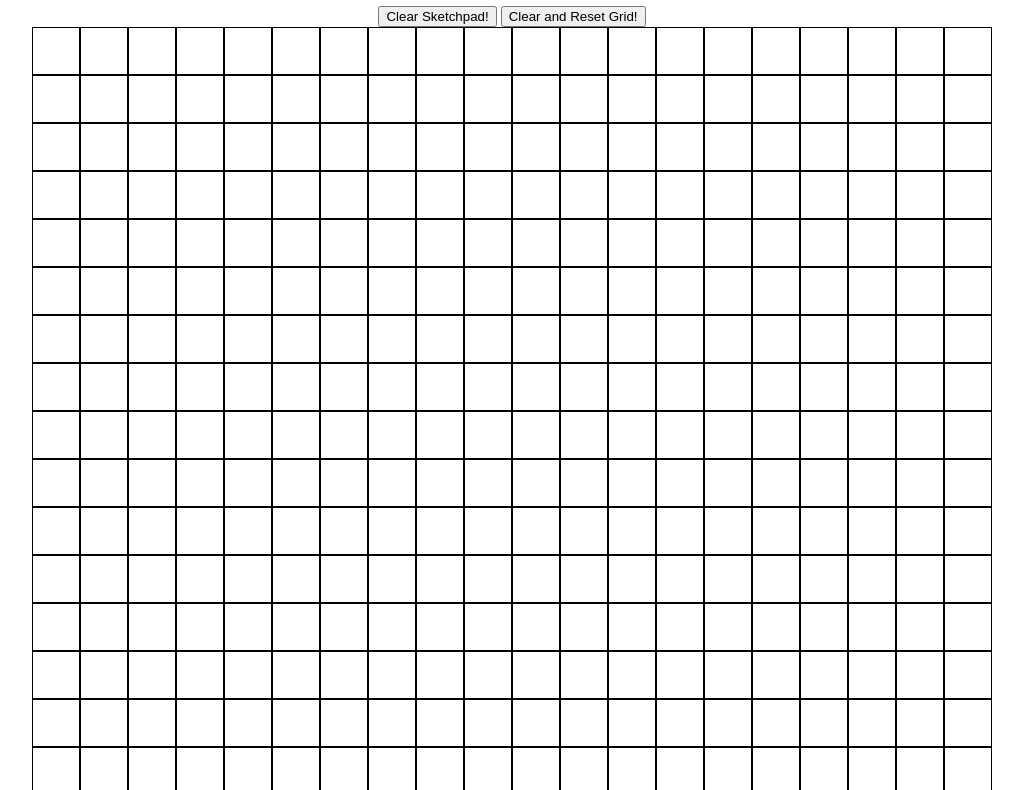
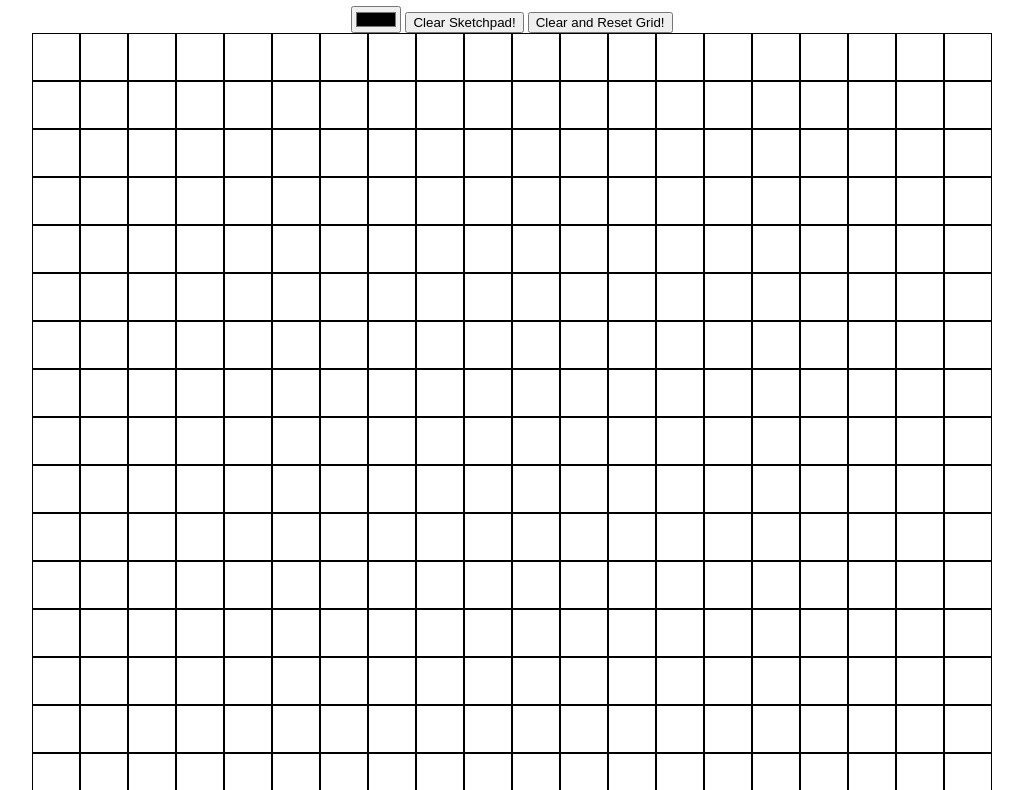
Before and after one commit to GitDavid/etch_a_sketch, a plain HTML site: page index.html in a window 1280 px wide. Shown: the part 52-842 px from the top of the page, without its empty margins (128-1151 px from the left). Drawn offline with Linux system fonts and the light colour scheme.

Commit message:
added color picker

```diff
--- a/index.html
+++ b/index.html
@@ -11,6 +11,7 @@
 <body>
     <h1>Etch-A-Sketch</h1>
     <div id="buttonContainer">
+        <input id="colorpicker" type="color" value="#000000">
         <button id="clear">Clear Sketchpad!</button>
         <button id="reset">Clear and Reset Grid!</button>
     </div>
--- a/main.js
+++ b/main.js
@@ -7,11 +7,9 @@ function createGrid(gridSize) {
     for (let i = 0; i < gridSize**2; i++) {
         const div = document.createElement("div");
         div.classList.add("grid-item");
-        div.addEventListener("mouseover", () => {
-            div.style.backgroundColor = 'black';
-        });
         container.appendChild(div);
     }
+    setInkColor();
 }
 
 const reset = document.getElementById("reset");
@@ -29,12 +27,25 @@ reset.addEventListener("click", () => {
 });
 
 const clear = document.getElementById("clear");
+const gridItems = document.getElementsByClassName("grid-item");
 
 clear.addEventListener("click", clearGrid);
 
 function clearGrid() {
-    const gridItems = document.getElementsByClassName("grid-item");
     Array.prototype.forEach.call(gridItems, (item) => {item.style.backgroundColor = 'white'});
 }
 
+const colorPicker = document.getElementById("colorpicker");
+colorPicker.addEventListener("change", setInkColor);
+
+function setInkColor() {
+    const gridItems = document.getElementsByClassName("grid-item");
+    const color = colorPicker.value;
+    Array.prototype.forEach.call(gridItems, (item) => {
+        item.addEventListener("mouseover", () => {
+            item.style.backgroundColor = color;
+        });
+    });
+}
+
 createGrid(20);
```
